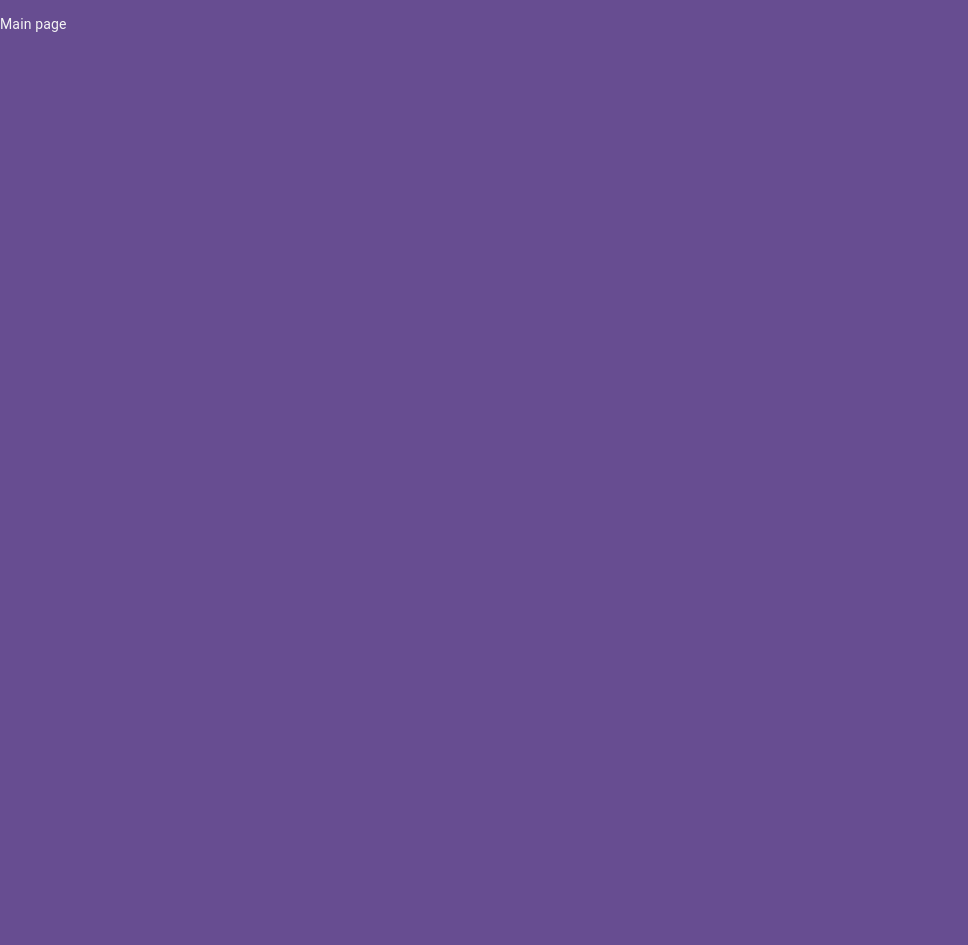
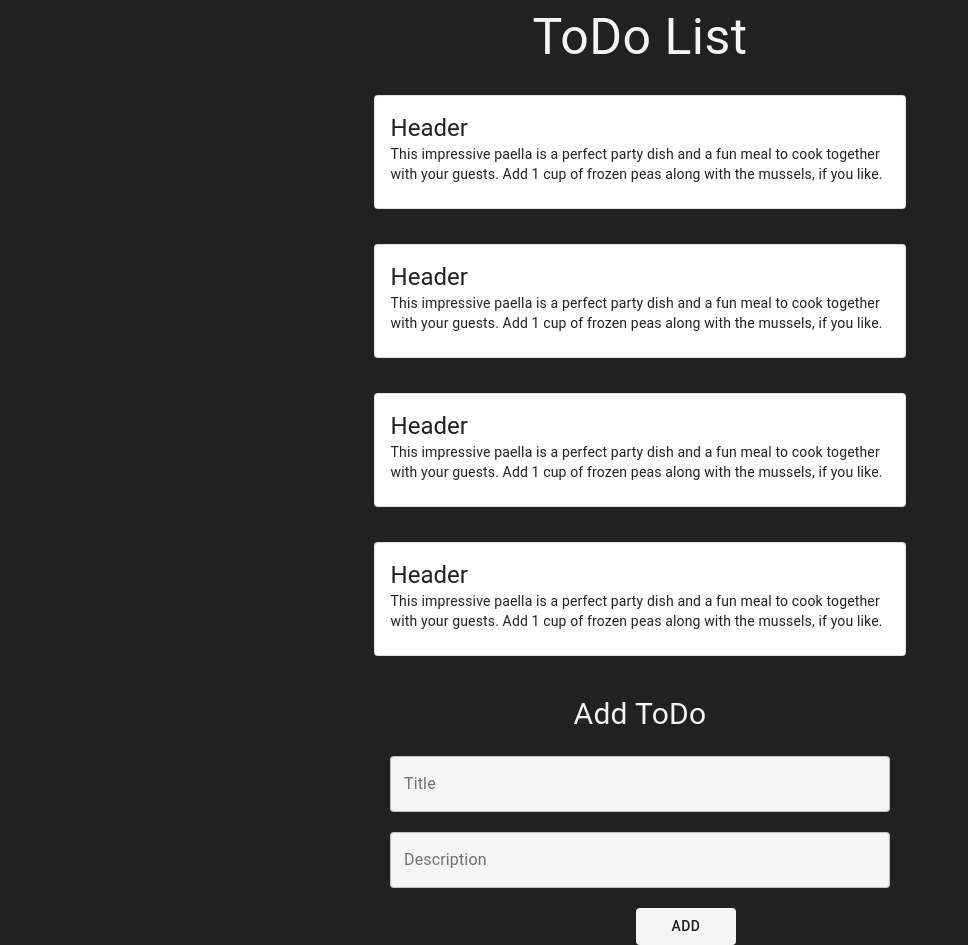
Before and after one commit to PolinaRaguilo/TodoList, a React (Create React App) app: page / in a window 1280 px wide. Shown: the whole page, without its empty margins (0-968 px from the left). Before the commit the page ends 800 px from the top, so only its background shows below. Built offline with nearby package versions, Linux system fonts and the light colour scheme.

Commit message:
Added cards and add-form

```diff
--- /dev/null
+++ b/src/components/add-form/add-form.js
@@ -0,0 +1,50 @@
+import {
+  Button,
+  Container,
+  makeStyles,
+  TextField,
+  Typography,
+} from '@material-ui/core';
+
+const useStyles = makeStyles({
+  root: {
+    textAlign: 'center',
+  },
+  title: {
+    fontSize: 30,
+    textAlign: 'center',
+    marginBottom: 20,
+  },
+  flex__container: {
+    display: 'flex',
+    justifyContent: 'flex-end',
+  },
+});
+
+const AddForm = () => {
+  const classes = useStyles();
+  return (
+    <>
+      <Typography className={classes.title}>Add ToDo</Typography>
+      <form className={classes.root}>
+        <Container>
+          <TextField label="Title" variant="outlined" />
+        </Container>
+
+        <Container>
+          <TextField
+            label="Description"
+            multiline
+            variant="outlined"
+            rowsMax={5}
+          />
+        </Container>
+        <Container className={classes.flex__container}>
+          <Button>Add</Button>
+        </Container>
+      </form>
+    </>
+  );
+};
+
+export default AddForm;
--- /dev/null
+++ b/src/components/card-todo/Card-todo.js
@@ -0,0 +1,31 @@
+import { Card, CardContent, makeStyles, Typography } from '@material-ui/core';
+
+const useStyles = makeStyles({
+  root: {
+    width: '90%',
+    margin: '0 auto',
+    marginBottom: 35,
+  },
+  title: {
+    fontSize: 14,
+  },
+});
+
+const CardTodo = () => {
+  const classes = useStyles();
+  return (
+    <Card className={classes.root} variant="outlined">
+      <CardContent>
+        <Typography variant="h5" component="h2">
+          Header
+        </Typography>
+        <Typography variant="body2" component="p">
+          This impressive paella is a perfect party dish and a fun meal to cook
+          together with your guests. Add 1 cup of frozen peas along with the
+          mussels, if you like.
+        </Typography>
+      </CardContent>
+    </Card>
+  );
+};
+export default CardTodo;
--- a/src/components/main-page/Main-page.js
+++ b/src/components/main-page/Main-page.js
@@ -1,5 +1,29 @@
+import { Container, makeStyles, Typography } from '@material-ui/core';
+import AddForm from '../add-form/add-form';
+import CardTodo from '../card-todo/Card-todo';
+
+const useStyles = makeStyles(() => ({
+  main__title: {
+    fontSize: 50,
+    textAlign: 'center',
+    marginBottom: 20,
+  },
+}));
+
 const MainPage = () => {
-  return <p>Main page </p>;
+  const classes = useStyles();
+  return (
+    <>
+      <Typography className={classes.main__title}>ToDo List</Typography>
+      <Container>
+        <CardTodo />
+        <CardTodo />
+        <CardTodo />
+        <CardTodo />
+      </Container>
+      <AddForm />
+    </>
+  );
 };
 
 export default MainPage;
--- a/src/styles/theme.js
+++ b/src/styles/theme.js
@@ -6,7 +6,7 @@ const palette = {
     main: colors.grey[100],
   },
   background: {
-    main: '#674d91',
+    main: colors.grey[900],
     primary: colors.grey[800],
   },
 };
@@ -16,12 +16,31 @@ const theme = createMuiTheme({
     MuiCssBaseline: {
       '@global': {
         body: {
-          margin: 0,
+          margin: '0 auto',
           backgroundColor: palette.background.main,
           color: palette.text.main,
+          width: '50%',
         },
       },
     },
+    MuiInputBase: {
+      root: {
+        backgroundColor: colors.grey[100],
+        marginBottom: 20,
+        width: 500,
+      },
+    },
+    MuiButton: {
+      root: {
+        backgroundColor: colors.grey[100],
+        width: 100,
+        marginRight: 200,
+        '&:hover': {
+          backgroundColor: colors.grey[300],
+        },
+      },
+    },
+
     MuiTypography: {
       root: {},
     },
```
